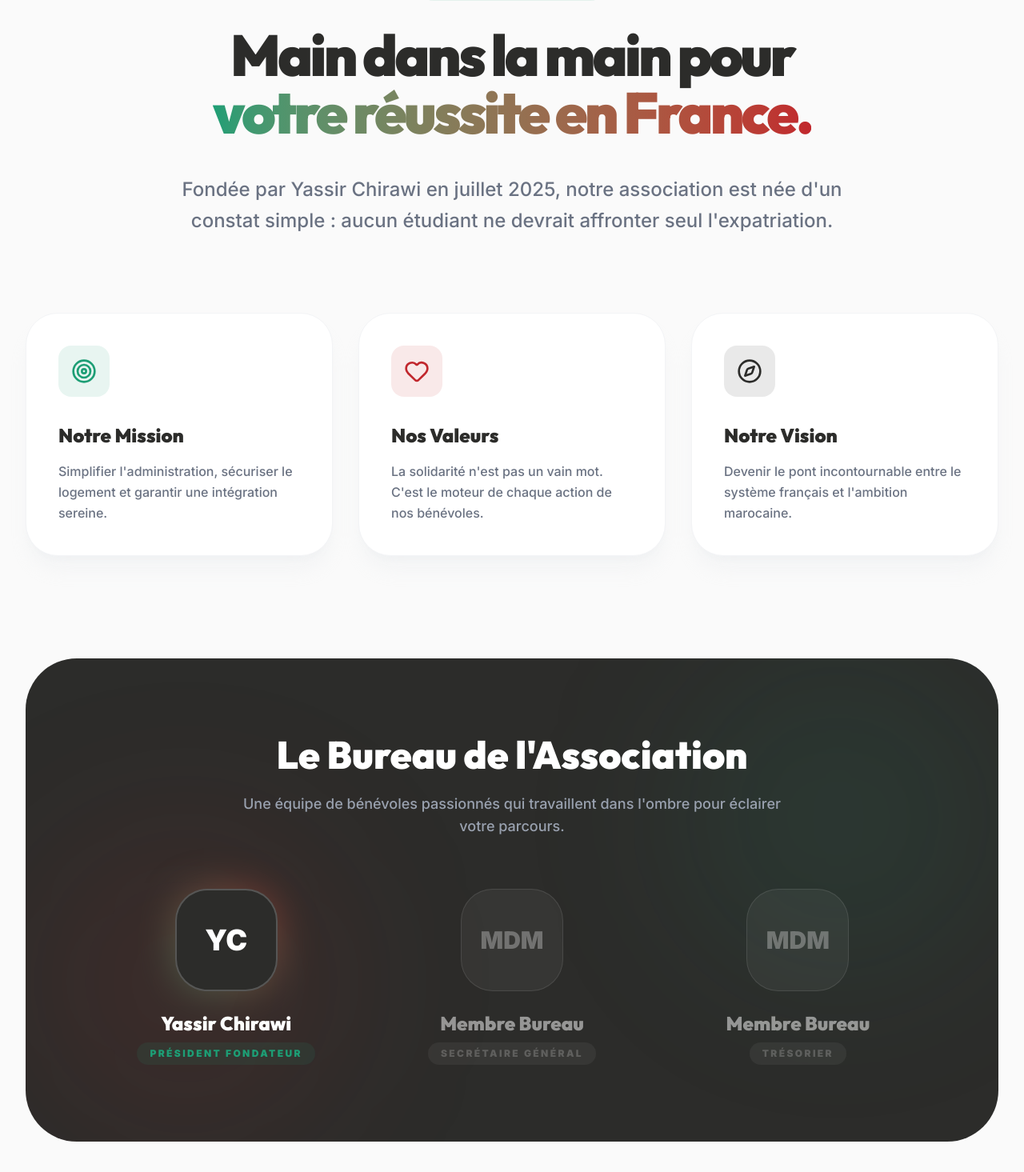
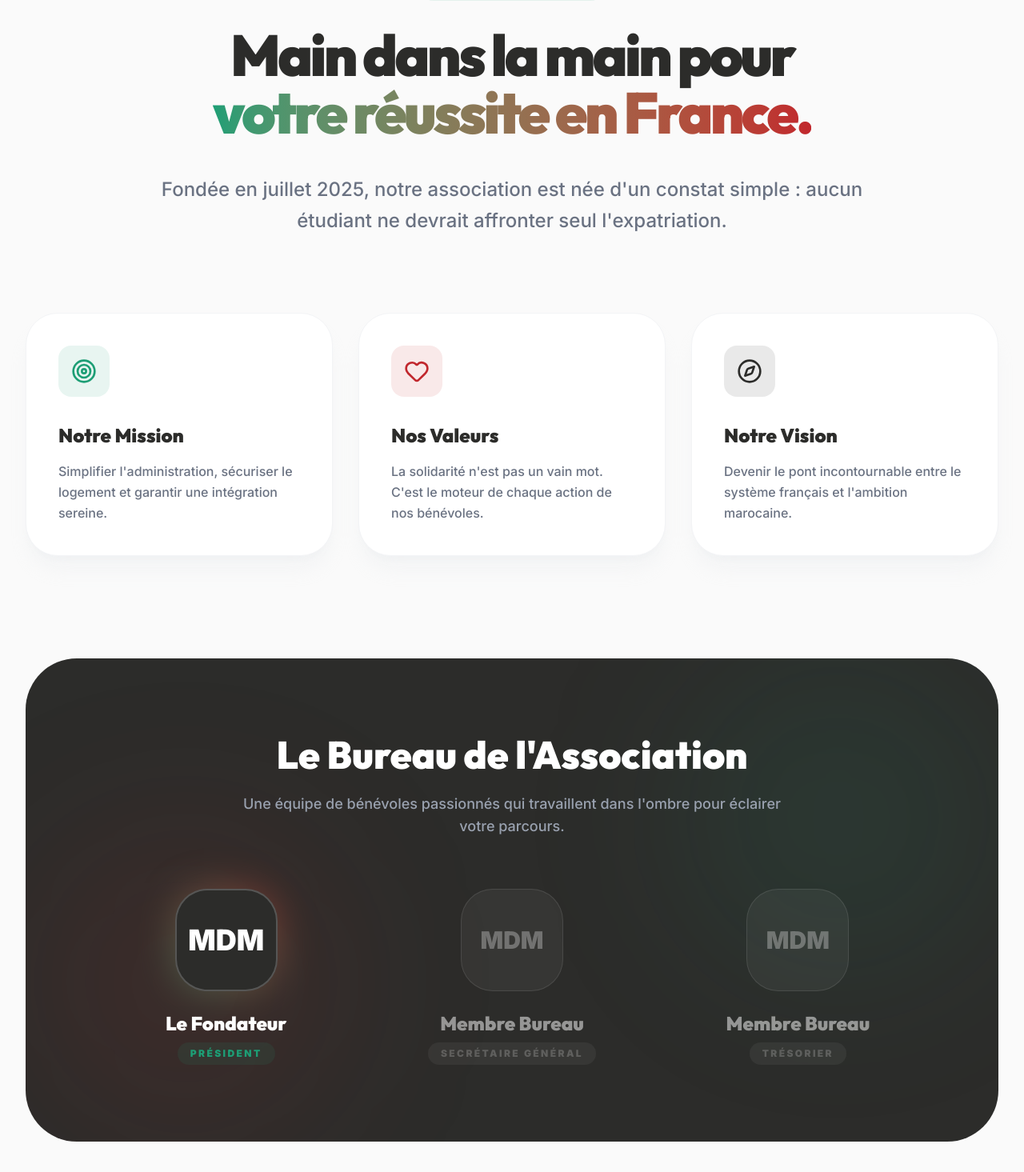
Before and after one commit to YassirChirawi/mdm_asso, a Next.js app: page /about in a window 1280 px wide. Shown: the part 167-1632 px from the top of the page at 80% size. Built offline with nearby package versions, Linux system fonts and the light colour scheme.

Commit message:
Remove founder name from site for anonymity

```diff
--- a/src/app/about/page.tsx
+++ b/src/app/about/page.tsx
@@ -38,7 +38,7 @@ export default function About() {
             </span>
           </h1>
           <p className="text-xl md:text-2xl text-gray-500 leading-relaxed font-medium">
-            Fondée par Yassir Chirawi en juillet 2025, notre association est née d'un constat simple :
+            Fondée en juillet 2025, notre association est née d'un constat simple :
             aucun étudiant ne devrait affronter seul l'expatriation.
           </p>
         </motion.div>
@@ -99,11 +99,11 @@ export default function About() {
                 <div className="relative mb-6">
                   <div className="absolute inset-0 bg-gradient-to-tr from-brand-green to-brand-red rounded-[2.5rem] blur-xl opacity-50 group-hover:opacity-100 transition-opacity"></div>
                   <div className="w-32 h-32 bg-brand-dark rounded-[2.5rem] border-2 border-white/20 flex items-center justify-center text-4xl font-black text-white relative z-10">
-                    YC
+                    MDM
                   </div>
                 </div>
-                <h3 className="font-heading text-2xl font-black text-white mb-2">Yassir Chirawi</h3>
-                <p className="text-brand-green font-black uppercase tracking-[0.2em] text-xs px-4 py-1.5 bg-brand-green/10 rounded-full">Président Fondateur</p>
+                <h3 className="font-heading text-2xl font-black text-white mb-2">Le Fondateur</h3>
+                <p className="text-brand-green font-black uppercase tracking-[0.2em] text-xs px-4 py-1.5 bg-brand-green/10 rounded-full">Président</p>
               </motion.div>
 
               {/* Placeholder Member 1 */}
--- a/src/app/layout.tsx
+++ b/src/app/layout.tsx
@@ -14,7 +14,7 @@ export const metadata: Metadata = {
   },
   description: "La communauté et l'accompagnement n°1 des étudiants marocains en France. Logement, administration, vie sociale et réussite scolaire.",
   keywords: ["étudiants marocains", "étude en France", "Marocains en France", "Visa France", "Logement étudiant France", "Association marocaine"],
-  authors: [{ name: "Yassir Chirawi" }],
+  authors: [{ name: "Association MDM" }],
   creator: "Association MDM",
   openGraph: {
     type: "website",
--- a/src/app/mentions-legales/page.tsx
+++ b/src/app/mentions-legales/page.tsx
@@ -17,7 +17,7 @@ export default function MentionsLegales() {
           <li><strong>Nom de l'association :</strong> Marocains en France – Main dans la main</li>
           <li><strong>SIRET :</strong> 990831778</li>
           <li><strong>Date de création :</strong> Juillet 2025</li>
-          <li><strong>Fondateur :</strong> Yassir Chirawi</li>
+          <li><strong>Fondateur :</strong> Association MDM</li>
           <li><strong>Email :</strong> contact@marocainsenfrance.fr</li>
           <li><strong>Site internet :</strong> marocainsenfrance.fr</li>
         </ul>
```
